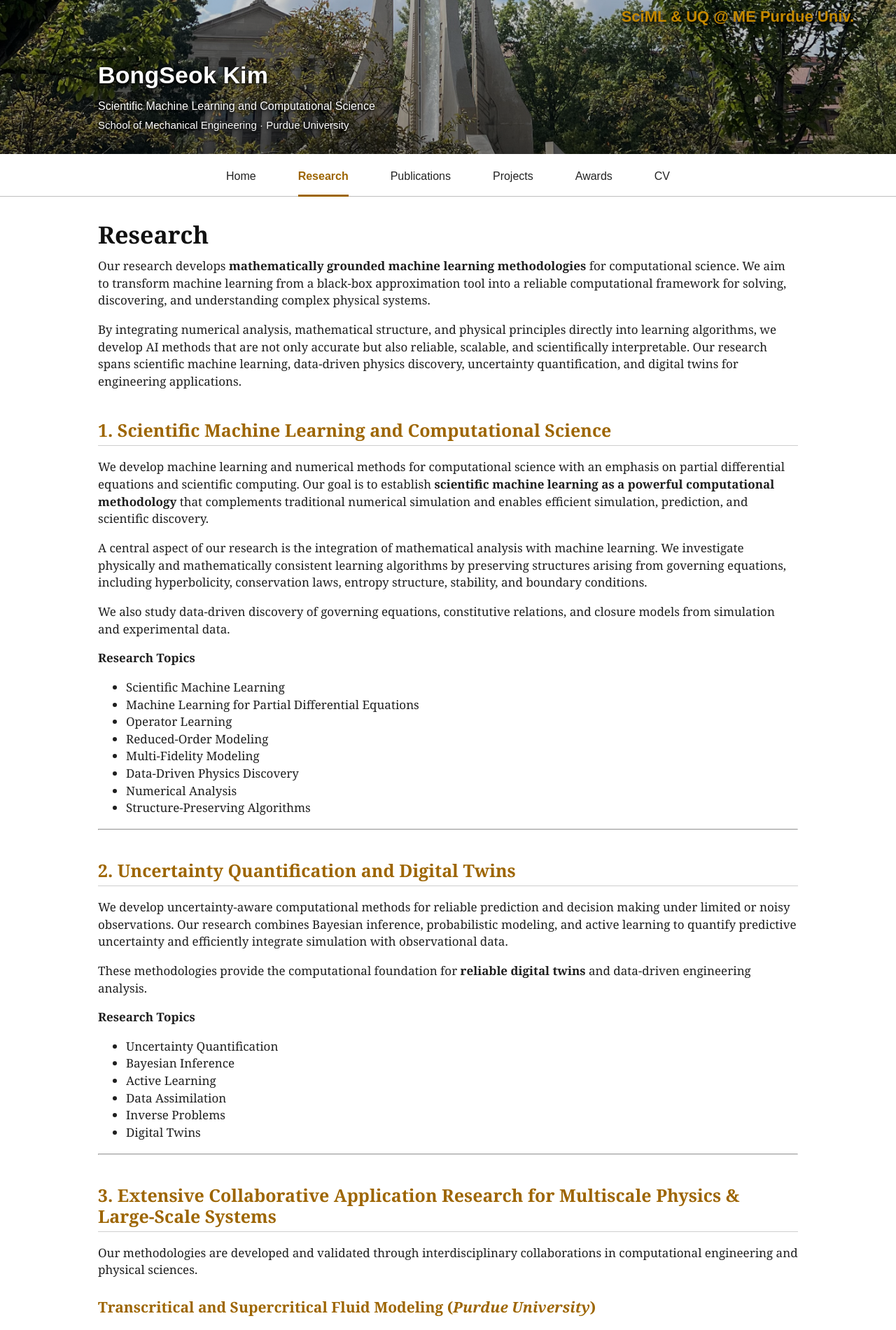
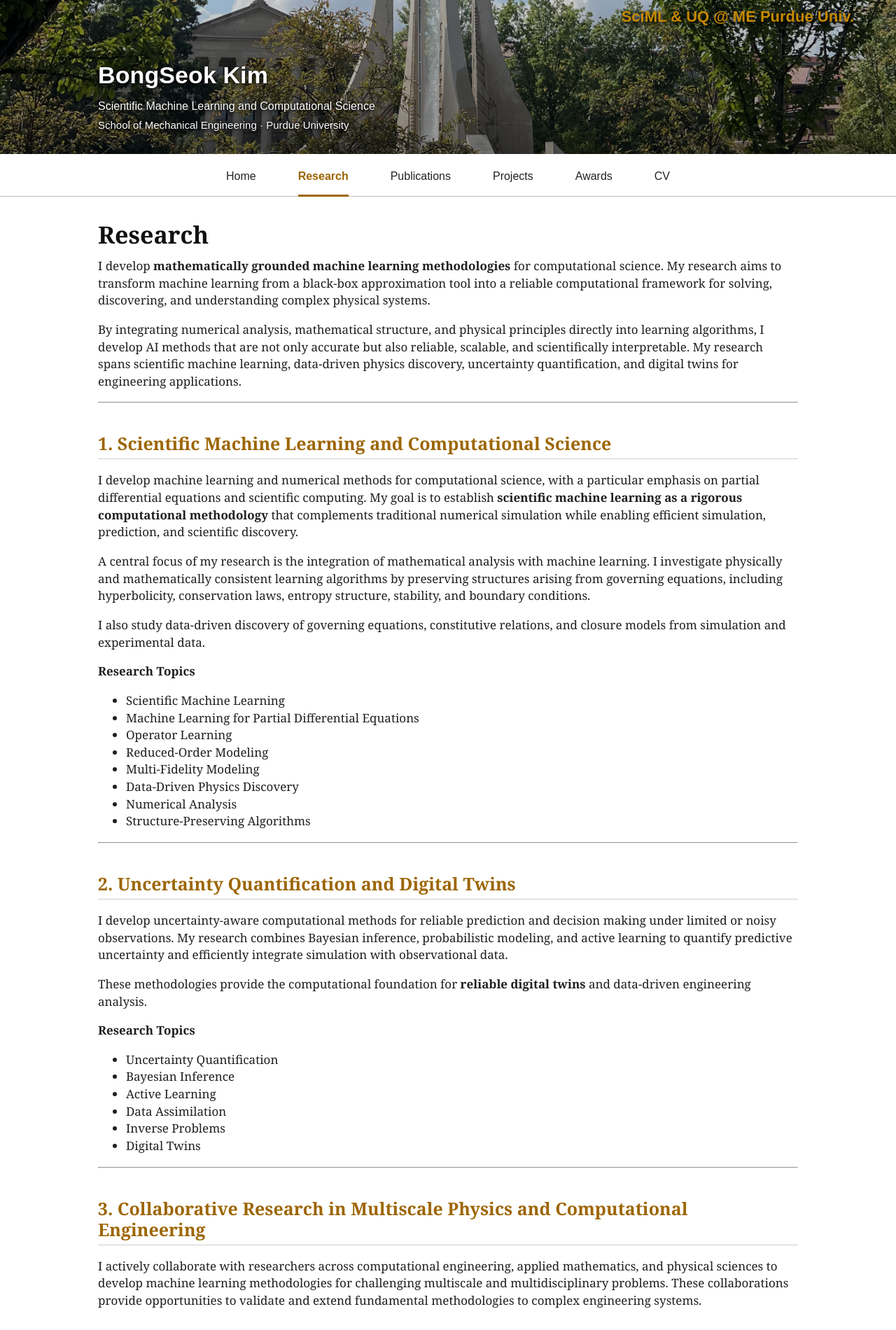
Before and after one commit to Kim4853/Kim4853.github.io, a Jekyll site: the page built from research.md, in a window 1280 px wide. Shown: the top 1900 px of the page at 70% size. Built offline with Jekyll 4.4.1, drawn with Linux system fonts in a browser that asks for light colours; some of the changed text lies outside the part shown.

```diff
--- a/assets/css/style.css
+++ b/assets/css/style.css
@@ -664,3 +664,9 @@ p {
 .wide-content p {
   max-width: none;
 }
+
+.publication-divider {
+  border: 0;
+  border-top: 1px solid #d6d6d6;
+  margin: 1.8rem 0 1.6rem;
+}
--- a/research.md
+++ b/research.md
@@ -6,17 +6,19 @@ permalink: /research/
 
 # Research
 
-Our research develops **mathematically grounded machine learning methodologies** for computational science. We aim to transform machine learning from a black-box approximation tool into a reliable computational framework for solving, discovering, and understanding complex physical systems.
+I develop **mathematically grounded machine learning methodologies** for computational science. My research aims to transform machine learning from a black-box approximation tool into a reliable computational framework for solving, discovering, and understanding complex physical systems.
 
-By integrating numerical analysis, mathematical structure, and physical principles directly into learning algorithms, we develop AI methods that are not only accurate but also reliable, scalable, and scientifically interpretable. Our research spans scientific machine learning, data-driven physics discovery, uncertainty quantification, and digital twins for engineering applications.
+By integrating numerical analysis, mathematical structure, and physical principles directly into learning algorithms, I develop AI methods that are not only accurate but also reliable, scalable, and scientifically interpretable. My research spans scientific machine learning, data-driven physics discovery, uncertainty quantification, and digital twins for engineering applications.
+
+---
 
 ## 1. Scientific Machine Learning and Computational Science
 
-We develop machine learning and numerical methods for computational science with an emphasis on partial differential equations and scientific computing. Our goal is to establish **scientific machine learning as a powerful computational methodology** that complements traditional numerical simulation and enables efficient simulation, prediction, and scientific discovery.
+I develop machine learning and numerical methods for computational science, with a particular emphasis on partial differential equations and scientific computing. My goal is to establish **scientific machine learning as a rigorous computational methodology** that complements traditional numerical simulation while enabling efficient simulation, prediction, and scientific discovery.
 
-A central aspect of our research is the integration of mathematical analysis with machine learning. We investigate physically and mathematically consistent learning algorithms by preserving structures arising from governing equations, including hyperbolicity, conservation laws, entropy structure, stability, and boundary conditions.
+A central focus of my research is the integration of mathematical analysis with machine learning. I investigate physically and mathematically consistent learning algorithms by preserving structures arising from governing equations, including hyperbolicity, conservation laws, entropy structure, stability, and boundary conditions.
 
-We also study data-driven discovery of governing equations, constitutive relations, and closure models from simulation and experimental data.
+I also study data-driven discovery of governing equations, constitutive relations, and closure models from simulation and experimental data.
 
 **Research Topics**
 
@@ -33,7 +35,7 @@ We also study data-driven discovery of governing equations, constitutive relatio
 
 ## 2. Uncertainty Quantification and Digital Twins
 
-We develop uncertainty-aware computational methods for reliable prediction and decision making under limited or noisy observations. Our research combines Bayesian inference, probabilistic modeling, and active learning to quantify predictive uncertainty and efficiently integrate simulation with observational data.
+I develop uncertainty-aware computational methods for reliable prediction and decision making under limited or noisy observations. My research combines Bayesian inference, probabilistic modeling, and active learning to quantify predictive uncertainty and efficiently integrate simulation with observational data.
 
 These methodologies provide the computational foundation for **reliable digital twins** and data-driven engineering analysis.
 
@@ -48,22 +50,22 @@ These methodologies provide the computational foundation for **reliable digital
 
 ---
 
-## 3. Extensive Collaborative Application Research for Multiscale Physics & Large-Scale Systems
+## 3. Collaborative Research in Multiscale Physics and Computational Engineering
 
-Our methodologies are developed and validated through interdisciplinary collaborations in computational engineering and physical sciences.
+I actively collaborate with researchers across computational engineering, applied mathematics, and physical sciences to develop machine learning methodologies for challenging multiscale and multidisciplinary problems. These collaborations provide opportunities to validate and extend fundamental methodologies to complex engineering systems.
 
 ### Transcritical and Supercritical Fluid Modeling (*Purdue University*)
 
-In collaboration with the *School of Aeronautics and Astronautics, Purdue University*, we study transcritical and supercritical fluid dynamics. Current research includes thermodynamic modeling, transport processes, molecular dynamics, phase equilibrium, and machine learning for high-pressure fluid systems.
+In collaboration with the *School of Aeronautics and Astronautics, Purdue University*, I study transcritical and supercritical fluid dynamics. My research includes thermodynamic modeling, transport phenomena, molecular dynamics, phase equilibrium, and machine learning for high-pressure fluid systems.
 
 ### Radiation Transport and Plasma Modeling (*University of Notre Dame*)
 
-In collaboration with the *Department of Physics* and the *Department of Aerospace and Mechanical Engineering, University of Notre Dame*, we develop numerical and machine learning methods for radiation transport and plasma modeling. Our research includes moment methods, hyperbolic systems, closure modeling, discontinuous Galerkin methods, and data-driven constitutive modeling.
+In collaboration with the *Department of Physics* and the *Department of Aerospace and Mechanical Engineering, University of Notre Dame*, I develop numerical and machine learning methods for radiation transport and plasma modeling. My research includes moment methods, hyperbolic systems, closure modeling, discontinuous Galerkin methods, and data-driven constitutive modeling.
 
 ### Molecular Simulation and Transport (*Purdue University*)
 
-In collaboration with the *School of Aeronautics and Astronautics, Purdue University*, we study molecular dynamics and transport phenomena for complex fluid systems. Representative applications include evaporation, vapor–liquid equilibrium, mass transport, and surrogate modeling based on molecular simulations.
+In collaboration with the *School of Aeronautics and Astronautics, Purdue University*, I study molecular dynamics and transport phenomena for complex fluid systems. Representative applications include evaporation, vapor–liquid equilibrium, mass transport, and surrogate modeling based on molecular simulations.
 
 ### Computational Mechanics and Digital Twins (*Purdue University*)
 
-We develop reduced-order models, uncertainty-aware computational methods, and digital twin technologies for computational mechanics. Current applications include parameterized structural systems, scientific machine learning, and data-driven digital twins for engineering analysis.
+I develop reduced-order modeling, uncertainty-aware computational methods, and digital twin technologies for computational mechanics. Representative applications include parameterized structural systems, scientific machine learning, and data-driven digital twins for engineering analysis.
```
Also changed, not shown: index.md (+1 -1 lines), publications.md (+1 -1 lines), 4 other files.
